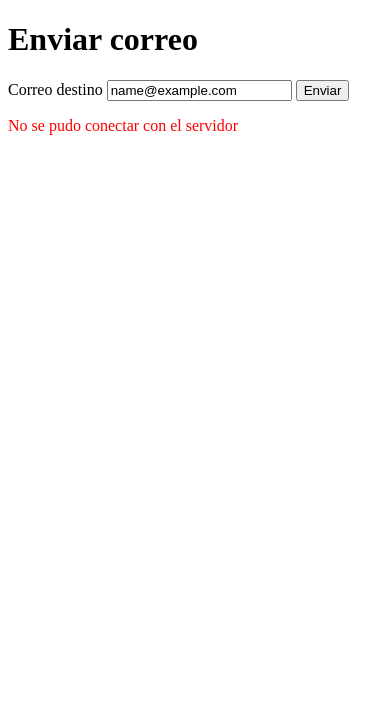
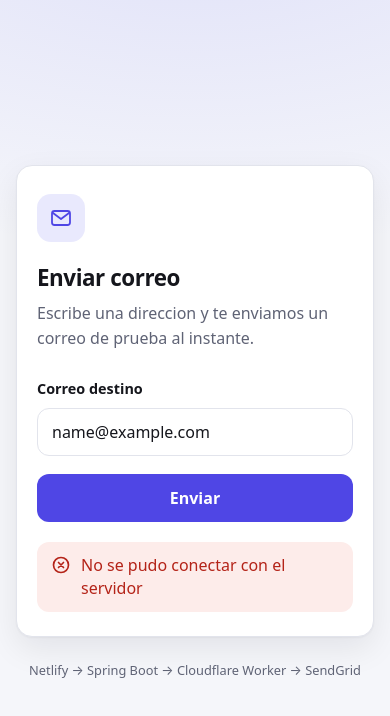
Before and after one commit to jmpz2026/ServerlessProyecto, a plain HTML site: page frontend/index.html in a window 390 px wide. Both pictures are taken after typing "name@example.com" into the empty fields and a click on the button "Enviar". Drawn offline with Linux system fonts and the light colour scheme; no server answers.

Commit message:
feat(frontend): interfaz responsiva con estados de carga y alertas
Tarjeta centrada con modo oscuro automatico, validacion en cliente, spinner mientras envia y alertas de exito/error accesibles. Maneja respuestas no JSON del servidor.

```diff
--- a/frontend/app.js
+++ b/frontend/app.js
@@ -2,24 +2,68 @@ const API_URL = (window.CONFIG && window.CONFIG.apiUrl) || "http://localhost:808
 
 const formulario = document.getElementById("formulario");
 const campoCorreo = document.getElementById("correo");
+const boton = document.getElementById("boton");
+const botonTexto = boton.querySelector(".boton-texto");
 const mensaje = document.getElementById("mensaje");
+const mensajeTexto = document.getElementById("mensaje-texto");
+
+function setCargando(cargando) {
+  boton.disabled = cargando;
+  boton.classList.toggle("cargando", cargando);
+  botonTexto.textContent = cargando ? "Enviando..." : "Enviar";
+}
+
+function mostrarMensaje(texto, exito) {
+  mensajeTexto.textContent = texto;
+  mensaje.classList.toggle("alerta--exito", exito);
+  mensaje.classList.toggle("alerta--error", !exito);
+  mensaje.hidden = false;
+}
+
+function ocultarMensaje() {
+  mensaje.hidden = true;
+  mensajeTexto.textContent = "";
+}
+
+campoCorreo.addEventListener("input", () => {
+  campoCorreo.classList.remove("invalido");
+});
 
 formulario.addEventListener("submit", async (evento) => {
   evento.preventDefault();
-  mensaje.textContent = "";
+  ocultarMensaje();
 
+  if (!campoCorreo.checkValidity()) {
+    campoCorreo.classList.add("invalido");
+    const vacio = campoCorreo.value.trim() === "";
+    mostrarMensaje(vacio ? "El correo es obligatorio" : "El correo no tiene un formato valido", false);
+    campoCorreo.focus();
+    return;
+  }
+
+  setCargando(true);
   try {
     const respuesta = await fetch(API_URL, {
       method: "POST",
       headers: { "content-type": "application/json" },
-      body: JSON.stringify({ correo: campoCorreo.value })
+      body: JSON.stringify({ correo: campoCorreo.value.trim() })
     });
 
-    const datos = await respuesta.json();
-    mensaje.textContent = datos.mensaje;
-    mensaje.style.color = datos.exito ? "green" : "red";
+    let datos;
+    try {
+      datos = await respuesta.json();
+    } catch (error) {
+      mostrarMensaje("Respuesta inesperada del servidor (HTTP " + respuesta.status + ")", false);
+      return;
+    }
+
+    mostrarMensaje(datos.mensaje || "Respuesta sin mensaje", Boolean(datos.exito));
+    if (datos.exito) {
+      formulario.reset();
+    }
   } catch (error) {
-    mensaje.textContent = "No se pudo conectar con el servidor";
-    mensaje.style.color = "red";
+    mostrarMensaje("No se pudo conectar con el servidor", false);
+  } finally {
+    setCargando(false);
   }
 });
--- a/frontend/index.html
+++ b/frontend/index.html
@@ -3,17 +3,46 @@
 <head>
   <meta charset="UTF-8">
   <meta name="viewport" content="width=device-width, initial-scale=1.0">
+  <meta name="color-scheme" content="light dark">
   <title>Envio de correo</title>
+  <link rel="stylesheet" href="styles.css">
 </head>
 <body>
-  <main>
-    <h1>Enviar correo</h1>
-    <form id="formulario">
-      <label for="correo">Correo destino</label>
-      <input type="email" id="correo" name="correo" required>
-      <button type="submit">Enviar</button>
-    </form>
-    <p id="mensaje"></p>
+  <main class="contenedor">
+    <section class="tarjeta">
+      <div class="marca" aria-hidden="true">
+        <svg viewBox="0 0 24 24" width="24" height="24" fill="none" stroke="currentColor" stroke-width="1.8" stroke-linecap="round" stroke-linejoin="round">
+          <rect x="3" y="5" width="18" height="14" rx="2.5"></rect>
+          <path d="m4 7 8 6 8-6"></path>
+        </svg>
+      </div>
+
+      <h1>Enviar correo</h1>
+      <p class="subtitulo">Escribe una direccion y te enviamos un correo de prueba al instante.</p>
+
+      <form id="formulario" novalidate>
+        <label for="correo">Correo destino</label>
+        <input type="email" id="correo" name="correo" placeholder="nombre@ejemplo.com" autocomplete="email" required>
+        <button type="submit" id="boton">
+          <span class="spinner" aria-hidden="true"></span>
+          <span class="boton-texto">Enviar</span>
+        </button>
+      </form>
+
+      <div id="mensaje" class="alerta" role="status" aria-live="polite" hidden>
+        <svg class="icono icono-exito" viewBox="0 0 24 24" width="20" height="20" fill="none" stroke="currentColor" stroke-width="2" stroke-linecap="round" stroke-linejoin="round" aria-hidden="true">
+          <circle cx="12" cy="12" r="9"></circle>
+          <path d="m8 12.5 2.5 2.5L16 9.5"></path>
+        </svg>
+        <svg class="icono icono-error" viewBox="0 0 24 24" width="20" height="20" fill="none" stroke="currentColor" stroke-width="2" stroke-linecap="round" stroke-linejoin="round" aria-hidden="true">
+          <circle cx="12" cy="12" r="9"></circle>
+          <path d="m9 9 6 6M15 9l-6 6"></path>
+        </svg>
+        <span id="mensaje-texto"></span>
+      </div>
+    </section>
+
+    <footer class="pie">Netlify &rarr; Spring Boot &rarr; Cloudflare Worker &rarr; SendGrid</footer>
   </main>
   <script src="config.js"></script>
   <script src="app.js"></script>
--- /dev/null
+++ b/frontend/styles.css
@@ -0,0 +1,267 @@
+:root {
+  --fondo: #f5f6fa;
+  --fondo-brillo: rgba(99, 102, 241, 0.14);
+  --superficie: #ffffff;
+  --texto: #15161c;
+  --texto-suave: #5f6375;
+  --borde: #e2e4ec;
+  --acento: #4f46e5;
+  --acento-hover: #4338ca;
+  --acento-texto: #ffffff;
+  --acento-anillo: rgba(79, 70, 229, 0.28);
+  --exito: #157347;
+  --exito-fondo: #e8f6ee;
+  --error: #b42318;
+  --error-fondo: #fdecea;
+  --sombra: 0 1px 2px rgba(16, 18, 27, 0.04), 0 12px 32px rgba(16, 18, 27, 0.08);
+}
+
+@media (prefers-color-scheme: dark) {
+  :root {
+    --fondo: #0e0f14;
+    --fondo-brillo: rgba(129, 140, 248, 0.16);
+    --superficie: #171920;
+    --texto: #eceef4;
+    --texto-suave: #9a9fb2;
+    --borde: #2a2d38;
+    --acento: #818cf8;
+    --acento-hover: #a5b4fc;
+    --acento-texto: #0e0f14;
+    --acento-anillo: rgba(129, 140, 248, 0.32);
+    --exito: #4ade80;
+    --exito-fondo: rgba(74, 222, 128, 0.1);
+    --error: #f87171;
+    --error-fondo: rgba(248, 113, 113, 0.1);
+    --sombra: 0 1px 2px rgba(0, 0, 0, 0.3), 0 12px 32px rgba(0, 0, 0, 0.35);
+  }
+}
+
+*,
+*::before,
+*::after {
+  box-sizing: border-box;
+}
+
+html,
+body {
+  margin: 0;
+}
+
+body {
+  min-height: 100vh;
+  min-height: 100dvh;
+  font-family: ui-sans-serif, system-ui, -apple-system, "Segoe UI", Roboto, "Helvetica Neue", Arial, sans-serif;
+  color: var(--texto);
+  background: radial-gradient(60rem 30rem at 50% -10%, var(--fondo-brillo), transparent 70%), var(--fondo);
+  -webkit-font-smoothing: antialiased;
+}
+
+.contenedor {
+  min-height: 100vh;
+  min-height: 100dvh;
+  display: grid;
+  place-items: center;
+  align-content: center;
+  gap: 24px;
+  padding: 32px 16px;
+}
+
+.tarjeta {
+  width: 100%;
+  max-width: 440px;
+  padding: 36px 32px 32px;
+  background: var(--superficie);
+  border: 1px solid var(--borde);
+  border-radius: 20px;
+  box-shadow: var(--sombra);
+}
+
+.marca {
+  display: grid;
+  place-items: center;
+  width: 48px;
+  height: 48px;
+  margin-bottom: 20px;
+  border-radius: 14px;
+  color: var(--acento);
+  background: var(--fondo-brillo);
+}
+
+h1 {
+  margin: 0 0 8px;
+  font-size: 1.6rem;
+  font-weight: 650;
+  letter-spacing: -0.02em;
+}
+
+.subtitulo {
+  margin: 0 0 28px;
+  color: var(--texto-suave);
+  line-height: 1.55;
+}
+
+form {
+  display: grid;
+  gap: 10px;
+}
+
+label {
+  font-size: 0.9rem;
+  font-weight: 550;
+}
+
+input {
+  width: 100%;
+  height: 48px;
+  padding: 0 14px;
+  font: inherit;
+  color: var(--texto);
+  background: var(--superficie);
+  border: 1px solid var(--borde);
+  border-radius: 12px;
+  transition: border-color 0.15s, box-shadow 0.15s;
+}
+
+input::placeholder {
+  color: var(--texto-suave);
+  opacity: 0.7;
+}
+
+input:focus-visible {
+  outline: none;
+  border-color: var(--acento);
+  box-shadow: 0 0 0 4px var(--acento-anillo);
+}
+
+input.invalido {
+  border-color: var(--error);
+}
+
+input.invalido:focus-visible {
+  box-shadow: 0 0 0 4px var(--error-fondo);
+}
+
+button {
+  display: inline-flex;
+  align-items: center;
+  justify-content: center;
+  gap: 10px;
+  height: 48px;
+  margin-top: 8px;
+  font: inherit;
+  font-weight: 600;
+  color: var(--acento-texto);
+  background: var(--acento);
+  border: none;
+  border-radius: 12px;
+  cursor: pointer;
+  transition: background 0.15s, transform 0.1s;
+}
+
+button:hover {
+  background: var(--acento-hover);
+}
+
+button:active {
+  transform: translateY(1px);
+}
+
+button:focus-visible {
+  outline: none;
+  box-shadow: 0 0 0 4px var(--acento-anillo);
+}
+
+button:disabled {
+  cursor: progress;
+  opacity: 0.75;
+}
+
+.spinner {
+  display: none;
+  width: 16px;
+  height: 16px;
+  border: 2px solid currentColor;
+  border-right-color: transparent;
+  border-radius: 50%;
+  animation: girar 0.7s linear infinite;
+}
+
+button.cargando .spinner {
+  display: inline-block;
+}
+
+.alerta {
+  display: flex;
+  align-items: flex-start;
+  gap: 10px;
+  margin-top: 20px;
+  padding: 12px 14px;
+  border-radius: 12px;
+  line-height: 1.45;
+  overflow-wrap: anywhere;
+  animation: aparecer 0.2s ease-out;
+}
+
+.alerta[hidden] {
+  display: none;
+}
+
+.alerta .icono {
+  flex: none;
+  margin-top: 1px;
+}
+
+.alerta--exito {
+  color: var(--exito);
+  background: var(--exito-fondo);
+}
+
+.alerta--error {
+  color: var(--error);
+  background: var(--error-fondo);
+}
+
+.alerta--exito .icono-error,
+.alerta--error .icono-exito {
+  display: none;
+}
+
+.pie {
+  font-size: 0.8rem;
+  color: var(--texto-suave);
+  text-align: center;
+}
+
+@keyframes girar {
+  to {
+    transform: rotate(360deg);
+  }
+}
+
+@keyframes aparecer {
+  from {
+    opacity: 0;
+    transform: translateY(-4px);
+  }
+}
+
+@media (max-width: 480px) {
+  .tarjeta {
+    padding: 28px 20px 24px;
+    border-radius: 16px;
+  }
+
+  h1 {
+    font-size: 1.4rem;
+  }
+}
+
+@media (prefers-reduced-motion: reduce) {
+  *,
+  *::before,
+  *::after {
+    animation-duration: 0.01ms !important;
+    animation-iteration-count: 1 !important;
+    transition: none !important;
+  }
+}
```
